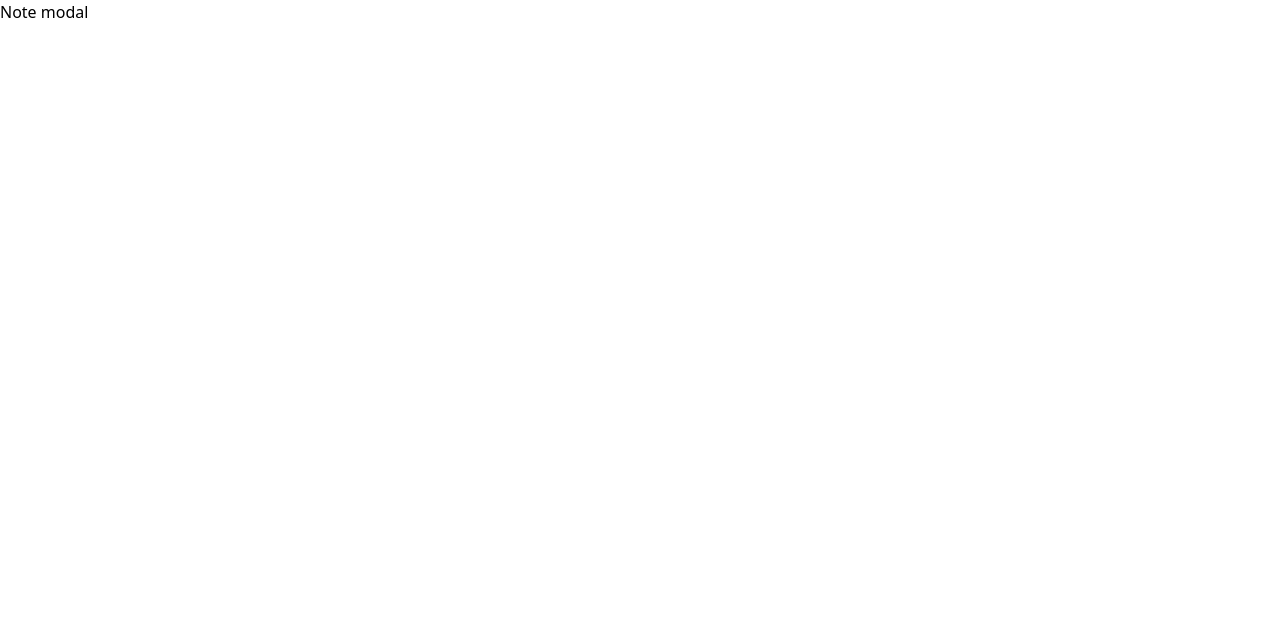
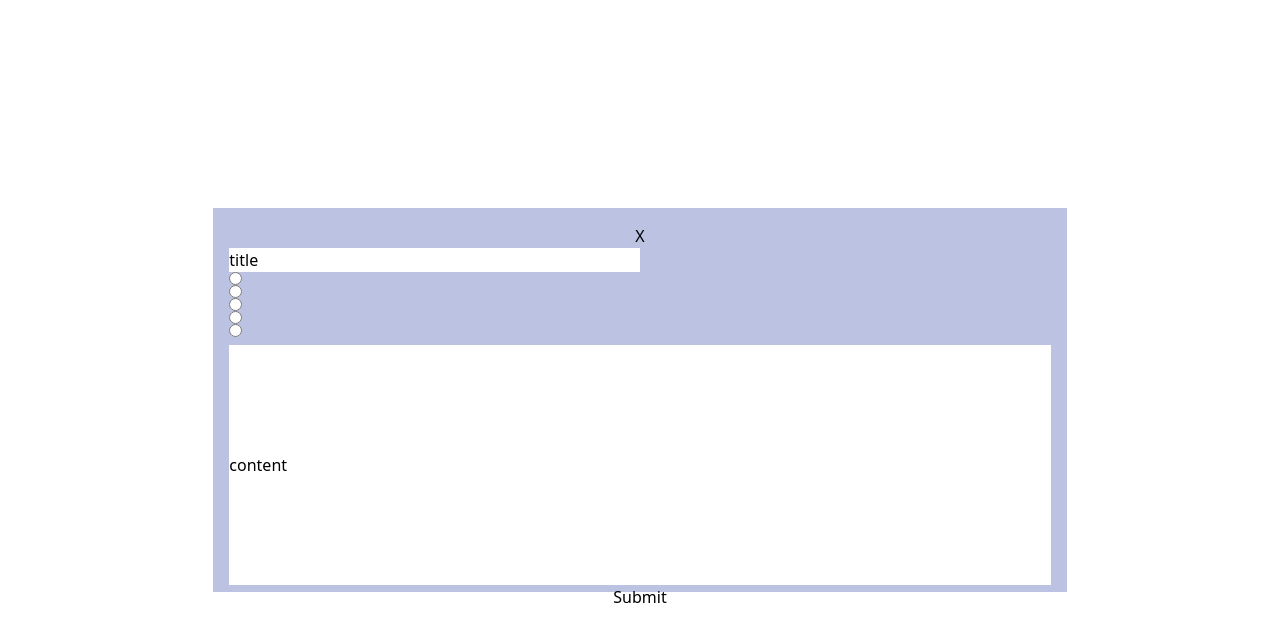
Before and after one commit to mbergq/v2-notes-app, a React (Vite) app in the folder frontend/: page /dev in a window 1280 px wide. Shown: the top 642 px of the page. Built offline with nearby package versions, Linux system fonts and the light colour scheme.

Commit message:
add start of form structure

```diff
--- a/frontend/src/components/NoteModal.tsx
+++ b/frontend/src/components/NoteModal.tsx
@@ -1,5 +1,80 @@
+import { SubmitHandler, useForm } from "react-hook-form";
+
+type FormInputs = {
+  title: string;
+  content: string;
+  color: string;
+};
+
 function NoteModal() {
-  return <h2>Note modal</h2>;
+  const {
+    register,
+    handleSubmit,
+    watch,
+    formState: { errors },
+  } = useForm<FormInputs>();
+  const onSubmit: SubmitHandler<FormInputs> = (data) => console.log(data);
+
+  return (
+    <div className="min-h-dvh h-full flex justify-center items-center">
+      <div className="w-2/3 h-96 bg-lightpurple">
+        <form
+          method="post"
+          onSubmit={handleSubmit(onSubmit)}
+          className="flex flex-col my-4 mx-4"
+        >
+          <button>X</button>
+          <input
+            defaultValue="title"
+            {...register("title")}
+            className="w-1/2"
+          />
+          <input
+            type="radio"
+            {...register("color")}
+            className="self-start"
+            value="green"
+            name="color"
+          />
+          <input
+            type="radio"
+            {...register("color")}
+            className="self-start"
+            value="lightpurple"
+            name="color"
+          />
+          <input
+            type="radio"
+            {...register("color")}
+            className="self-start"
+            value="red"
+            name="color"
+          />
+          <input
+            type="radio"
+            {...register("color")}
+            className="self-start"
+            value="darkpurple"
+            name="color"
+          />
+          <input
+            type="radio"
+            {...register("color")}
+            className="self-start"
+            value="yellow"
+            name="color"
+          />
+          <input
+            type="textarea"
+            defaultValue="content"
+            {...register("content")}
+            className="h-60 mt-2"
+          />
+          <button type="submit">Submit</button>
+        </form>
+      </div>
+    </div>
+  );
 }
 
 export default NoteModal;
```
